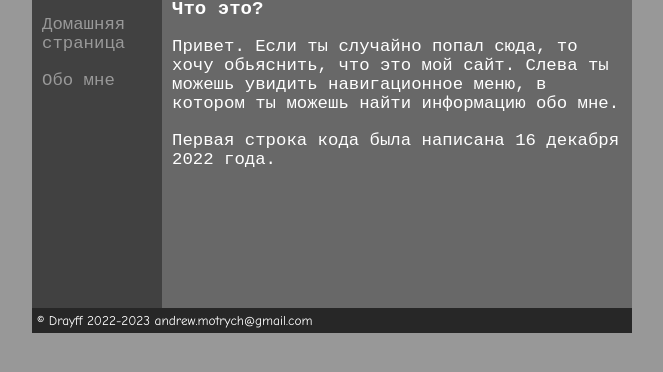
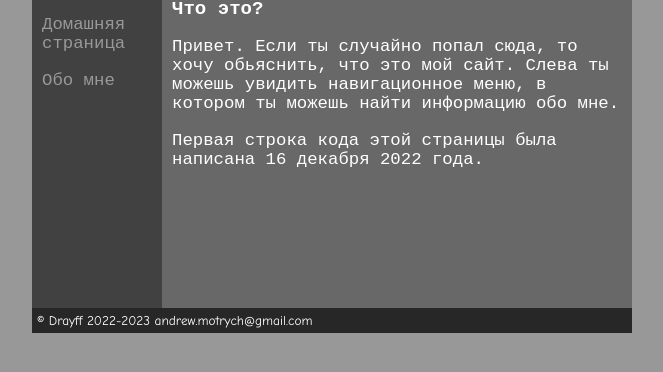
Before and after one commit to MotrychAndrew/MotrychAndrew.github.io, a plain HTML site: page index.html in a window 1280 px wide. Shown: the part 62-434 px from the top of the page, without its empty margins (308-971 px from the left). Drawn offline with Linux system fonts and the light colour scheme.

Commit message:
Update index.html

```diff
--- a/index.html
+++ b/index.html
@@ -16,7 +16,7 @@
 		<div id="content">
 			<h2>Что это?</h2>
 			<p>Привет. Если ты случайно попал сюда, то хочу обьяснить, что это мой сайт. Слева ты можешь увидить навигационное меню, в котором ты можешь найти информацию обо мне.</p>
-			<p>Первая строка кода была написана 16 декабря 2022 года.</p>
+			<p>Первая строка кода этой страницы была написана 16 декабря 2022 года.</p>
 		</div>
 		<div id="footer">© Drayff 2022-2023 andrew.motrych@gmail.com</div>
 	</body>
```
